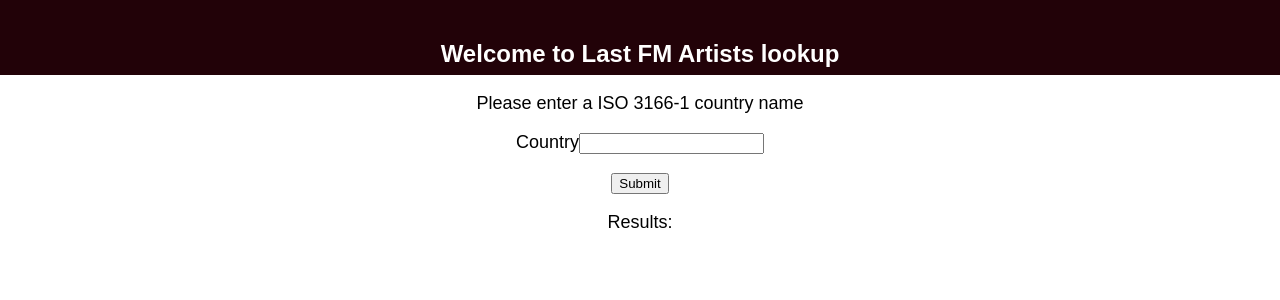
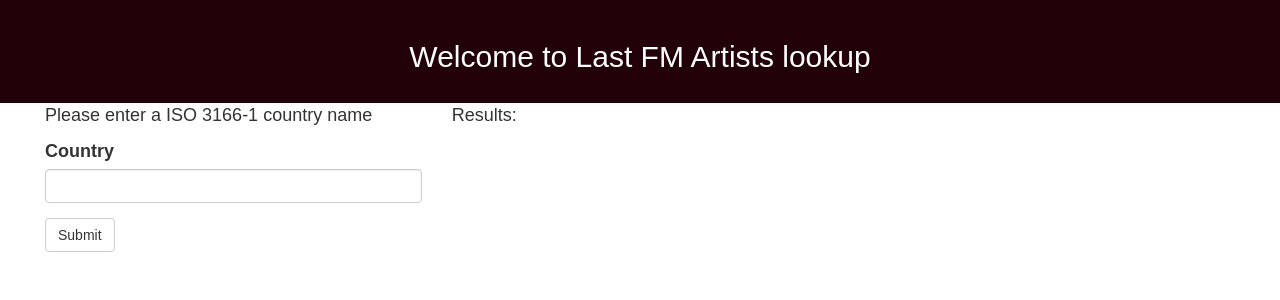
Before and after one commit to jezzay/lastfm-popular-artists, a React (Create React App) app in the folder lastfm-fe/: page / in a window 1280 px wide. Shown: the top 300 px of the page. Built offline with nearby package versions, Linux system fonts and the light colour scheme.

Commit message:
Implement Artist Top tracks  - Fix escape issue with data  - include bootstrap so everything looks nice :)

```diff
--- a/lastfm-fe/public/index.html
+++ b/lastfm-fe/public/index.html
@@ -10,6 +10,7 @@
     -->
     <link rel="manifest" href="%PUBLIC_URL%/manifest.json">
     <link rel="shortcut icon" href="%PUBLIC_URL%/favicon.ico">
+    <link rel="stylesheet" href="https://maxcdn.bootstrapcdn.com/bootstrap/3.3.7/css/bootstrap.min.css" integrity="sha384-BVYiiSIFeK1dGmJRAkycuHAHRg32OmUcww7on3RYdg4Va+PmSTsz/K68vbdEjh4u" crossorigin="anonymous">
     <!--
       Notice the use of %PUBLIC_URL% in the tags above.
       It will be replaced with the URL of the `public` folder during the build.
--- a/lastfm-fe/src/Api.js
+++ b/lastfm-fe/src/Api.js
@@ -1,5 +1,11 @@
 function topArtistByCountry(country, pageNumber = 1) {
     return fetch(`api/geo/top-artist/${country}/${pageNumber}/`, {accept: 'application/json'})
+        .then(mapHttpStatus)
+        .then(toJSON)
+}
+
+function artistTopTracks(mbid) {
+    return fetch(`/api/artist/${mbid}/top-tracks/1/`, {accept: 'application/json'})
         .then(mapHttpStatus)
         .then(toJSON)
 }
@@ -18,5 +24,5 @@
     return response.json();
 }
 
-const API = {topArtistByCountry};
+const API = {topArtistByCountry, artistTopTracks};
 export default API;
--- a/lastfm-fe/src/App.css
+++ b/lastfm-fe/src/App.css
@@ -1,10 +1,11 @@
 .App {
   text-align: center;
 }
-
+.App-intro{
+  text-align: left;
+}
 .App-header {
   background-color: #220208;
-  height: 35px;
   padding: 20px;
   color: white;
 }
--- a/lastfm-fe/src/App.js
+++ b/lastfm-fe/src/App.js
@@ -10,9 +10,11 @@
         <div className="App-header">
           <h2>Welcome to Last FM Artists lookup</h2>
         </div>
-        <p className="App-intro">
-            <ArtistGeoLookup/>
-        </p>
+        <div className="App-intro">
+            <div className="container-fluid">
+                <ArtistGeoLookup/>
+            </div>
+        </div>
       </div>
     );
   }
--- a/lastfm-fe/src/ArtistGeoLookup.js
+++ b/lastfm-fe/src/ArtistGeoLookup.js
@@ -10,11 +10,11 @@
         this.handleSubmit = this.handleSubmit.bind(this);
         this.fetchArtists = this.fetchArtists.bind(this);
         this.nextButton =
-            <button type="button" onClick={this.handleSubmit} name="next_page" className="geo-next-page">
+            <button type="button" onClick={this.handleSubmit} name="next_page" className="geo-next-page btn btn-primary">
                 Next Page
             </button>;
         this.previousButton =
-            <button type="button" onClick={this.handleSubmit} name="previous_page" className="geo-next-page">
+            <button type="button" onClick={this.handleSubmit} name="previous_page" className="geo-next-page btn btn-secondary">
                 Previous Page
             </button>
     }
@@ -69,8 +69,8 @@
         if (this.state.results.length > 0) {
             resultDom =
                 <div>
-                    {this.state.results.map(function (res) {
-                        return <ArtistResult name={res.name} imageURL={res.imageURL} mbid={res.mbid}/>;
+                    {this.state.results.map(function (res,i) {
+                        return <ArtistResult key={res.mbid} name={res.name} imageURL={res.imageURL} mbid={res.mbid}/>;
                     })}
                 </div>;
             paginationBody = this.state.pageNumber > 1 ?
@@ -81,22 +81,24 @@
         }
 
         return (
-            <div className="ArtistGeoLookup">
-                <form name="geoLookup" onSubmit={this.handleSubmit}>
+            <div className="ArtistGeoLookup col-xs-12">
+                <form name="geoLookup" onSubmit={this.handleSubmit} className="col-xs-4">
                     <p>Please enter a ISO 3166-1 country name</p>
-                    <label form="country">
-                        Country
-                        <input name="country" type="text" value={this.state.country}
+                    <div className="form-group">
+                        <label for="country">Country</label>
+                        <input name="country" type="text"
+                               value={this.state.country}
+                               className="form-control"
                                onChange={this.handleCountryUpdate}/>
-                    </label>
+                    </div>
                     <p>
-                        <button className="geo-submit">
+                        <button className="geo-submit btn btn-default">
                             Submit
                         </button>
                     </p>
                 </form>
 
-                <div>
+                <div className="col-xs-8">
                     Results:
                     {resultDom}
                     {paginationBody}
--- a/lastfm-fe/src/ArtistResult.js
+++ b/lastfm-fe/src/ArtistResult.js
@@ -1,14 +1,48 @@
 import React, {Component} from "react";
-
+import Api from "./Api";
 class ArtistResult extends Component {
 
+    constructor(props) {
+        super(props);
+        this.state = {results: [], statusMsg: ''};
+        this.fetchArtistTopTracks = this.fetchArtistTopTracks.bind(this);
+    }
+
+    fetchArtistTopTracks() {
+        Api.artistTopTracks(this.props.mbid).then((res) => {
+            this.setState({results: res.data, statusMsg: ''});
+        }, (err) => {
+            console.error(err.response.then((reason) => {
+                console.log(`Failed because of ${reason.error}`);
+                this.setState({results: [], statusMsg: reason.error})
+            }));
+        });
+    }
+
     render() {
+        const containerStyle = {
+            padding: 10
+        };
+        let topTracks;
+        if (this.state.results.length > 1) {
+            topTracks = <div>
+                <ul>
+                    {this.state.results.map(function (res) {
+                        return <li>{res.name}</li>;
+                    })}
+                </ul>
+            </div>;
+        }
         return (
-            <div>
-                <div>
-                    Name: {this.props.name}
-                    <br/>
-                    <img src={this.props.imageURL} alt=""/>
+            <div className="container" style={containerStyle}>
+                <div className="col-xs-1">
+                    <img onClick={this.fetchArtistTopTracks} src={this.props.imageURL} alt=""/>
+                </div>
+                <div className="col-xs-3">
+                    {this.props.name}
+                </div>
+                <div className="col-xs-8">
+                    {topTracks}
                 </div>
             </div>
         )
```
Also changed, not shown: 2 other files (tests, documents, lock files or other folders).
